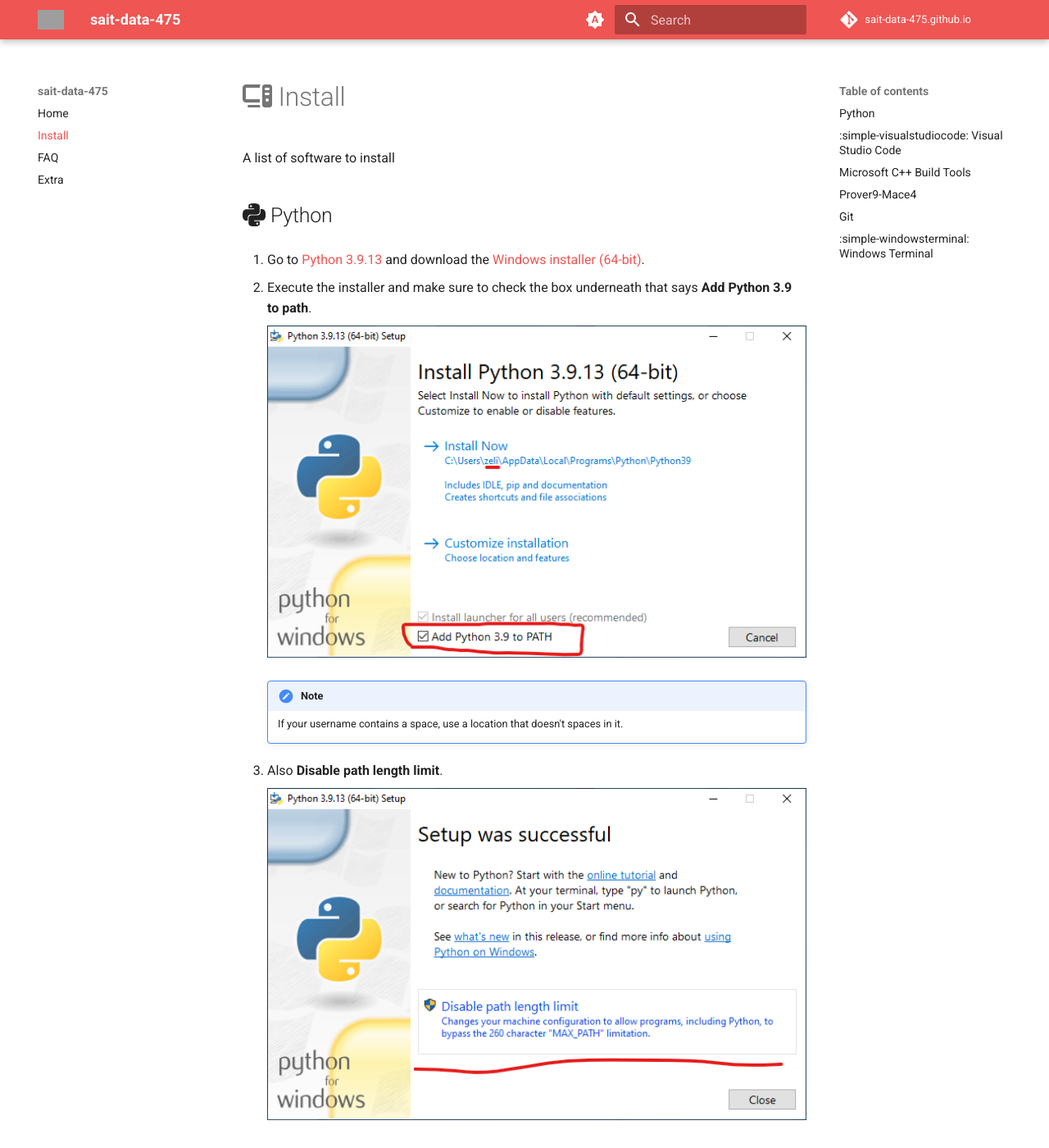
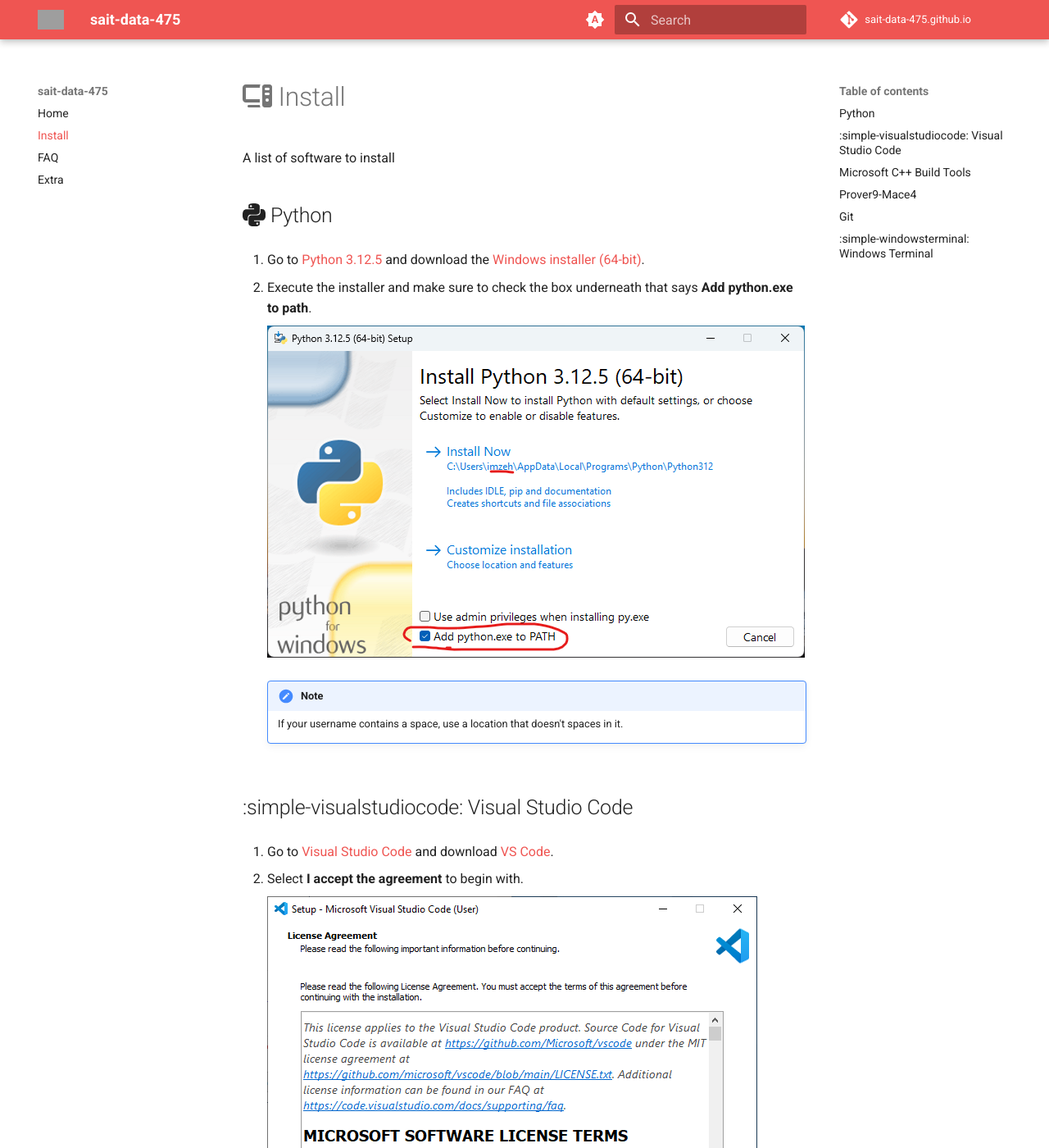
Before and after one commit to sait-data-475/sait-data-475.github.io, an MkDocs documentation site: the page built from docs/install.md, in a window 1280 px wide and 1400 px high. Shown: the whole window at 82% size. Built offline with MkDocs 1.6.1 and Material for MkDocs 9.7.7, drawn with Linux system fonts in a browser that asks for light colours; comment, search, counter and statistics services are not loaded; grey boxes are pictures that could not be loaded.

Commit message:
refresh python version

```diff
--- a/docs/install.md
+++ b/docs/install.md
@@ -5,18 +5,14 @@
 ## :simple-python: Python
 
 <!-- prettier-ignore -->
-1. Go to [Python 3.9.13](https://www.python.org/downloads/release/python-3913/) and download the [Windows installer (64-bit)](https://www.python.org/ftp/python/3.9.13/python-3.9.13-amd64.exe).
+1. Go to [Python 3.12.5](https://www.python.org/downloads/release/python-3125/) and download the [Windows installer (64-bit)](https://www.python.org/ftp/python/3.12.5/python-3.12.5-amd64.exe).
 
-2. Execute the installer and make sure to check the box underneath that says **Add Python 3.9 to path**.
+2. Execute the installer and make sure to check the box underneath that says **Add python.exe to path**.
 
     ![](./assets/python-install-1.png)
 
     !!! note
         If your username contains a space, use a location that doesn't spaces in it.
-
-3. Also **Disable path length limit**.
-
-    ![](./assets/python-install-2.png)
 
 ## :simple-visualstudiocode: Visual Studio Code
 
```
Also changed, not shown: docs/assets/python-install-1.png.
